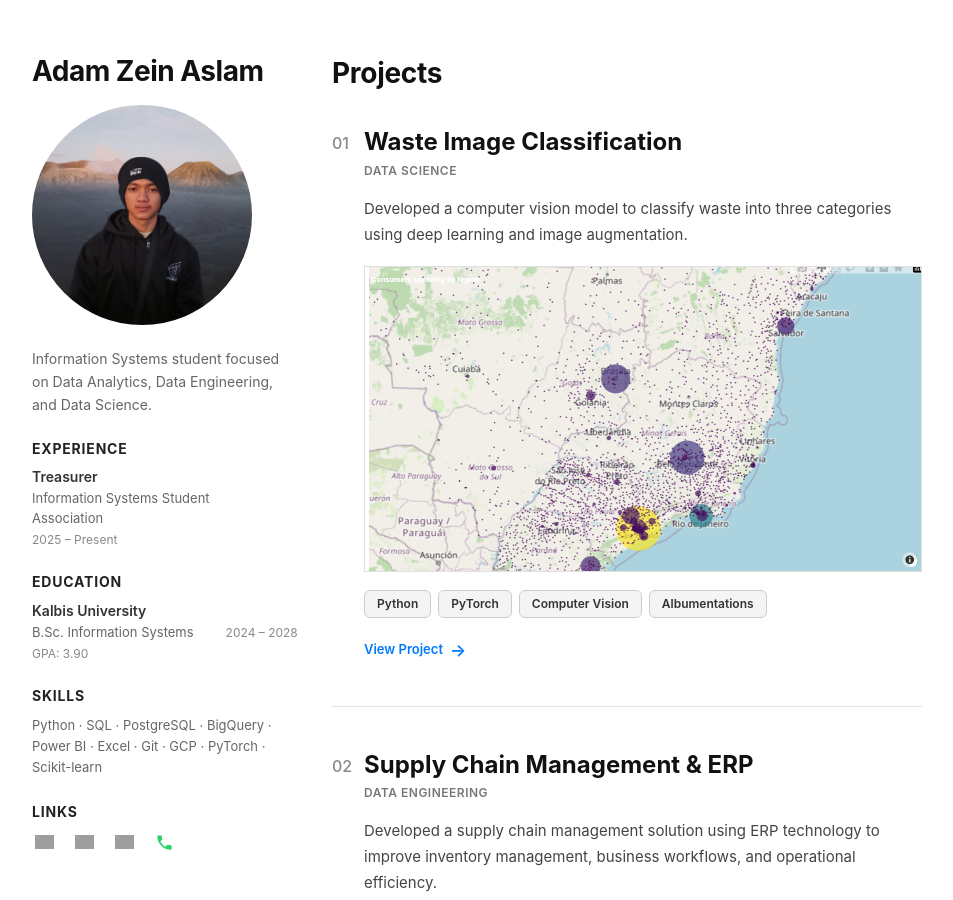
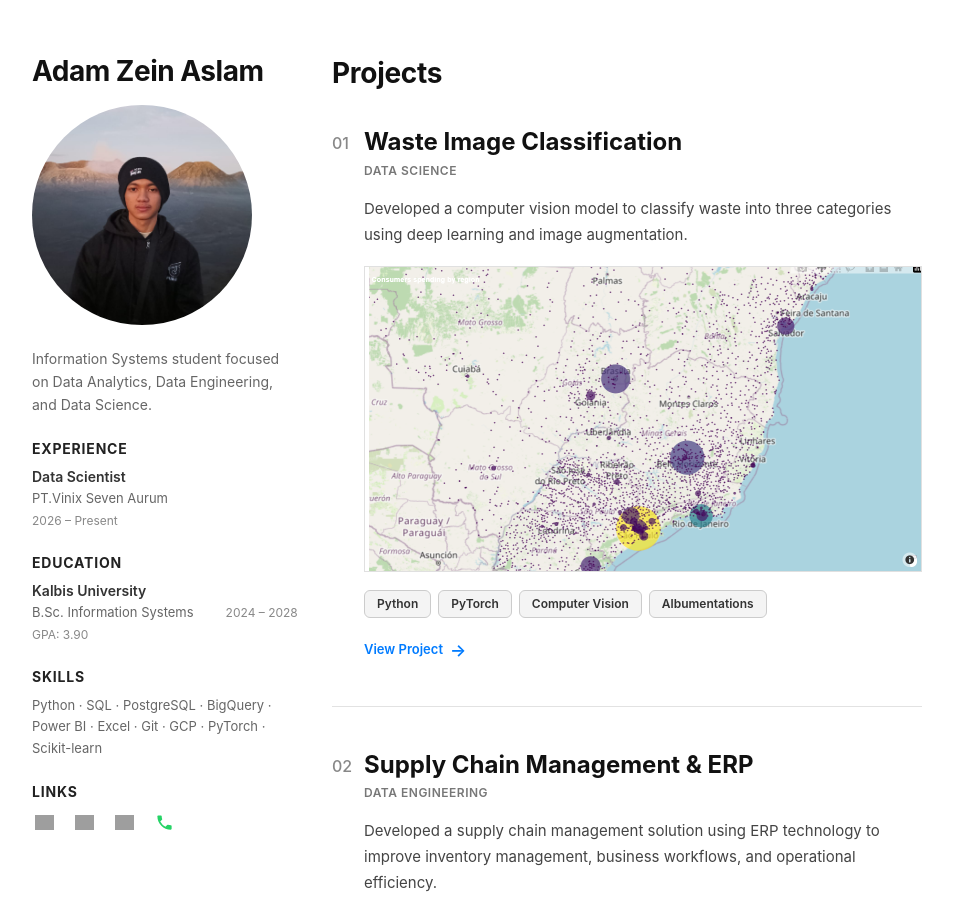
Before and after one commit to AdamZeinAslam/AdamZeinAslam.github.io, a Jekyll site: the page built from index.md, in a window 1280 px wide and 900 px high. Shown: the whole window, without its empty margins (163-1116 px from the left). Built offline with Jekyll 4.4.1, drawn with Linux system fonts in a browser that asks for light colours; grey boxes are pictures that could not be loaded.

Commit message:
Update experience role and organization details

```diff
--- a/_layouts/default.html
+++ b/_layouts/default.html
@@ -61,14 +61,14 @@
 
         <div class="experience-item">
 
-          <h3>Treasurer</h3>
+          <h3>Data Scientist</h3>
 
           <p class="organization">
-            Information Systems Student Association
+            PT.Vinix Seven Aurum
           </p>
 
           <p class="date">
-            2025 – Present
+            2026 – Present
           </p>
 
         </div>
```
